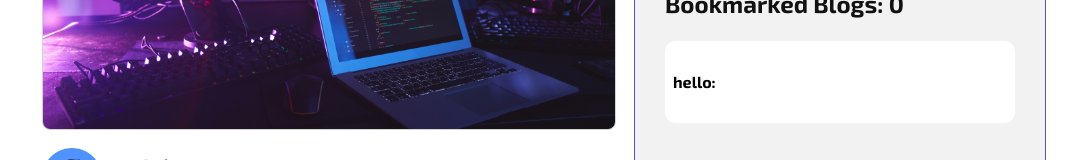
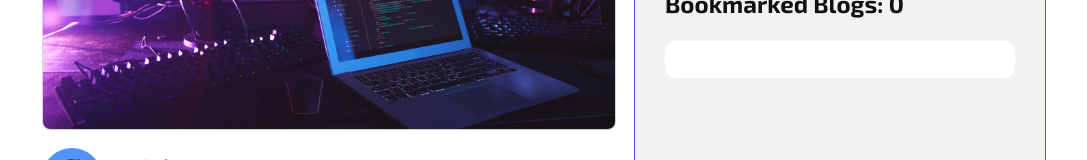
Before and after one commit to Fuad-hasan001/React-knowledge-cafe-A8, a React (Vite) app: page / in a window 1280 px wide. Shown: the part 280-440 px from the top of the page, without its empty margins (96-1183 px from the left). Built offline with nearby package versions, Linux system fonts and the light colour scheme.

Commit message:
update bookmark.jsx

```diff
--- a/src/components/Bookmark/Bookmark.jsx
+++ b/src/components/Bookmark/Bookmark.jsx
@@ -7,18 +7,19 @@ const Bookmark = (props) => {
     // console.log(bookmark) //-------------just for check
     const {bookmark, timeCount} = props;  // bookmark and props both are an array
 
-    // let total = 0;
-    // for(const blog of bookmark){
-    //     total = total + blog.readTime
-    // }
-    // console.log(total);
+    let total = [];
+    for(const blog of bookmark){
+        // console.log(blog.blogTitle)
+        total = [...total, blog.blogTitle]
+    }
+    console.log(total);
 
     // spend time on read
     let totalTimeCount = 0;
     for(const blog of timeCount){
         totalTimeCount = totalTimeCount + blog.readTime
     }
-    console.log(totalTimeCount)
+    // console.log(totalTimeCount)
 
     return (
         <div className='bookmark'>
@@ -29,7 +30,7 @@ const Bookmark = (props) => {
                 <div className='bookmarked-blogs'>
                     <h3>Bookmarked Blogs: {bookmark.length}</h3>
                     <div>
-                        <h4>hello: {}</h4>
+                        <h4>{total}</h4>
                     </div>
                 </div>
         </div>
```
